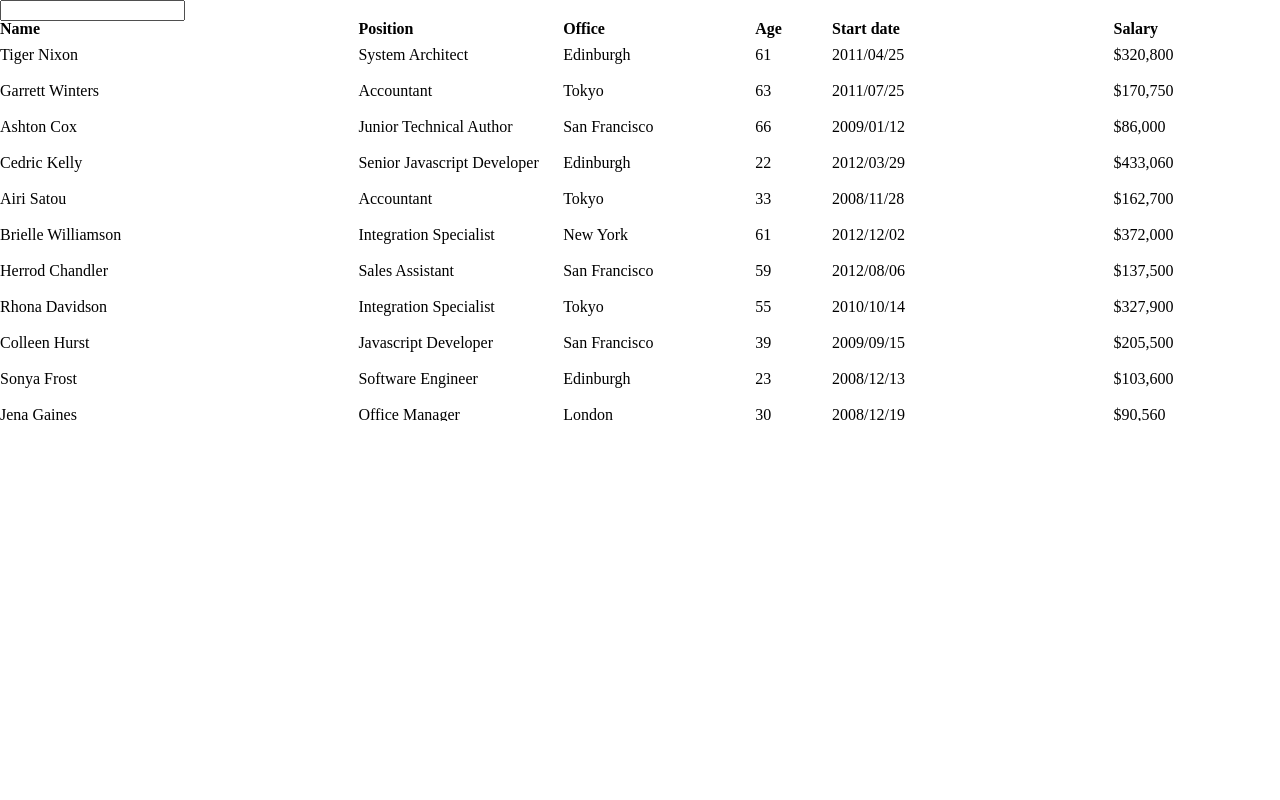
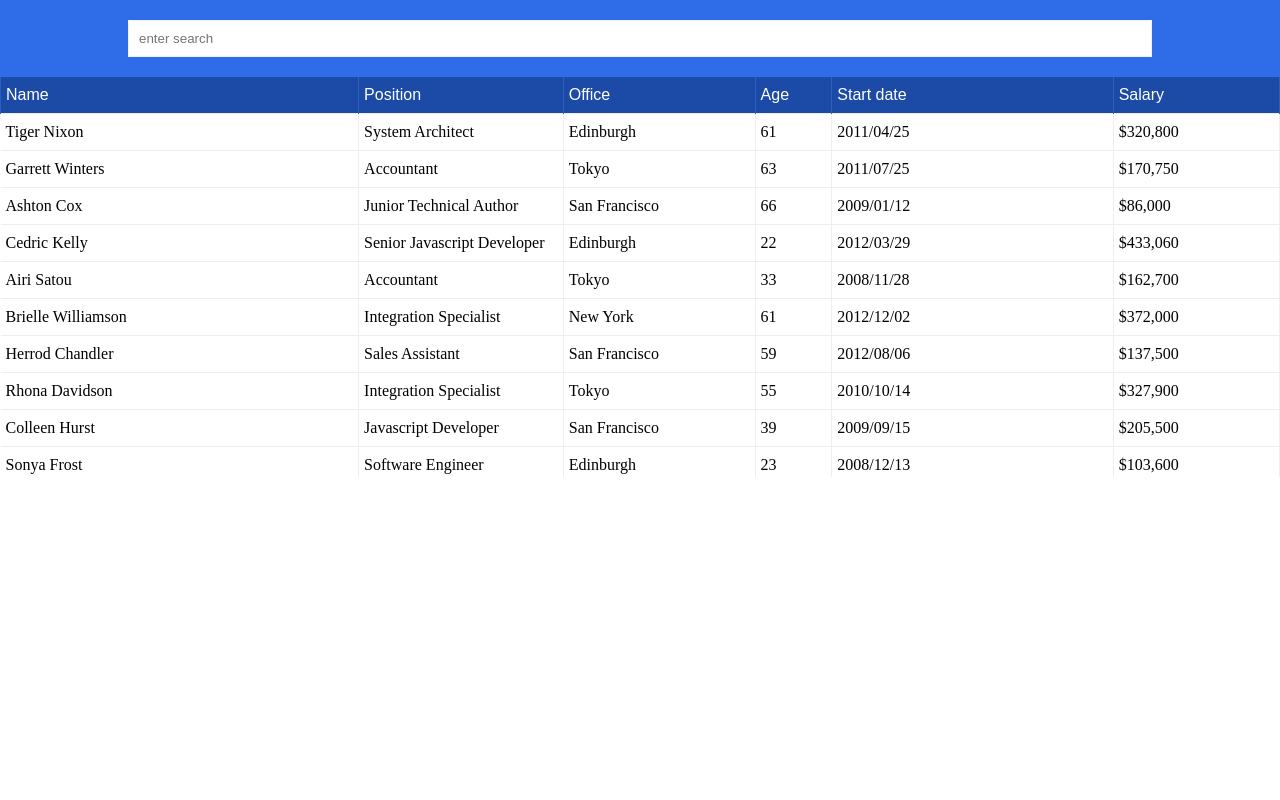
Before and after one commit to chasvales/searchable-table, a plain HTML site: page index.html in a window 1280 px wide. Drawn offline with Linux system fonts and the light colour scheme.

Commit message:
styled the demo page

```diff
--- /dev/null
+++ b/cdctable.less
@@ -0,0 +1,124 @@
+/* http://meyerweb.com/eric/tools/css/reset/
+   v2.0 | 20110126
+   License: none (public domain)
+*/
+
+html, body, div, span, applet, object, iframe,
+h1, h2, h3, h4, h5, h6, p, blockquote, pre,
+a, abbr, acronym, address, big, cite, code,
+del, dfn, em, img, ins, kbd, q, s, samp,
+small, strike, strong, sub, sup, tt, var,
+b, u, i, center,
+dl, dt, dd, ol, ul, li,
+fieldset, form, label, legend,
+table, caption, tbody, tfoot, thead, tr, th, td,
+article, aside, canvas, details, embed,
+figure, figcaption, footer, header, hgroup,
+menu, nav, output, ruby, section, summary,
+time, mark, audio, video {
+	margin: 0;
+	padding: 0;
+	border: 0;
+	font-size: 100%;
+	font: inherit;
+	vertical-align: baseline;
+}
+/* HTML5 display-role reset for older browsers */
+article, aside, details, figcaption, figure,
+footer, header, hgroup, menu, nav, section {
+	display: block;
+}
+body {
+	line-height: 1;
+}
+ol, ul {
+	list-style: none;
+}
+blockquote, q {
+	quotes: none;
+}
+blockquote:before, blockquote:after,
+q:before, q:after {
+	content: '';
+	content: none;
+}
+table {
+	border-collapse: collapse;
+	border-spacing: 0;
+}
+*, *::before, *::after {
+    box-sizing: border-box;
+}
+#search_wrapper{
+	width: 100%;
+	position: relative;
+	background-color: #2f6ce8;
+	padding: 10px 0;
+}
+.cdctable{
+	position: relative;
+	width: 100%;
+
+	tr{
+		border-bottom: 1px solid #eee;
+	}
+	th{
+		padding: 10px 5px;
+		background-color: #1c4aa7;
+		color: #fff;
+		font-family: arial, sans;
+		border-left: 1px solid #2c5fc6;
+		border-right: 1px solid #2c5fc6;
+	}
+	td{
+		padding: 10px 0;
+		border-right: 1px solid #eee;
+		padding: 10px 5px;
+	}
+}
+.fixedtable{
+	display: block;
+	position: fixed;
+	width: 100%;
+	padding: 10px 0;
+	background-color: rgba(255,255,255,1);
+	z-index: 10;
+	top: 0;
+
+	tr{
+		text-align: left;
+		display: inline-table;
+		width: 100%;
+	}
+}
+.cdctable_search{
+	display: block;
+	margin: 10px auto;
+	padding: 10px;
+	width: 80%;
+	border: 1px solid #f1f1f1;
+}
+.tbl-row1{
+	width: 28%;
+}
+.tbl-row2{
+	width: 16%;
+}
+.tbl-row3{
+	width: 15%;
+}
+.tbl-row4{
+	width: 6%;
+}
+.tbl-row5{
+	width: 22%;
+}
+.tbl-row6{
+	width: 13%;
+}
+#more{
+	position: relative;
+	width: 100%;
+	background-color: red;
+	height: 600px;
+}
--- a/index.html
+++ b/index.html
@@ -15,7 +15,9 @@
 	</style>
 </head>
 <body>
-<input type="text" name="tablesearch" class="cdctable_search">
+<div id="search_wrapper">
+<input type="text" name="tablesearch" class="cdctable_search" placeholder="enter search">
+</div>
 <div id="container" class="cdctable">
 <table id="example" class="display" cellspacing="0" width="100%">
 	<thead>
```
Also changed, not shown: cdctable.css.
